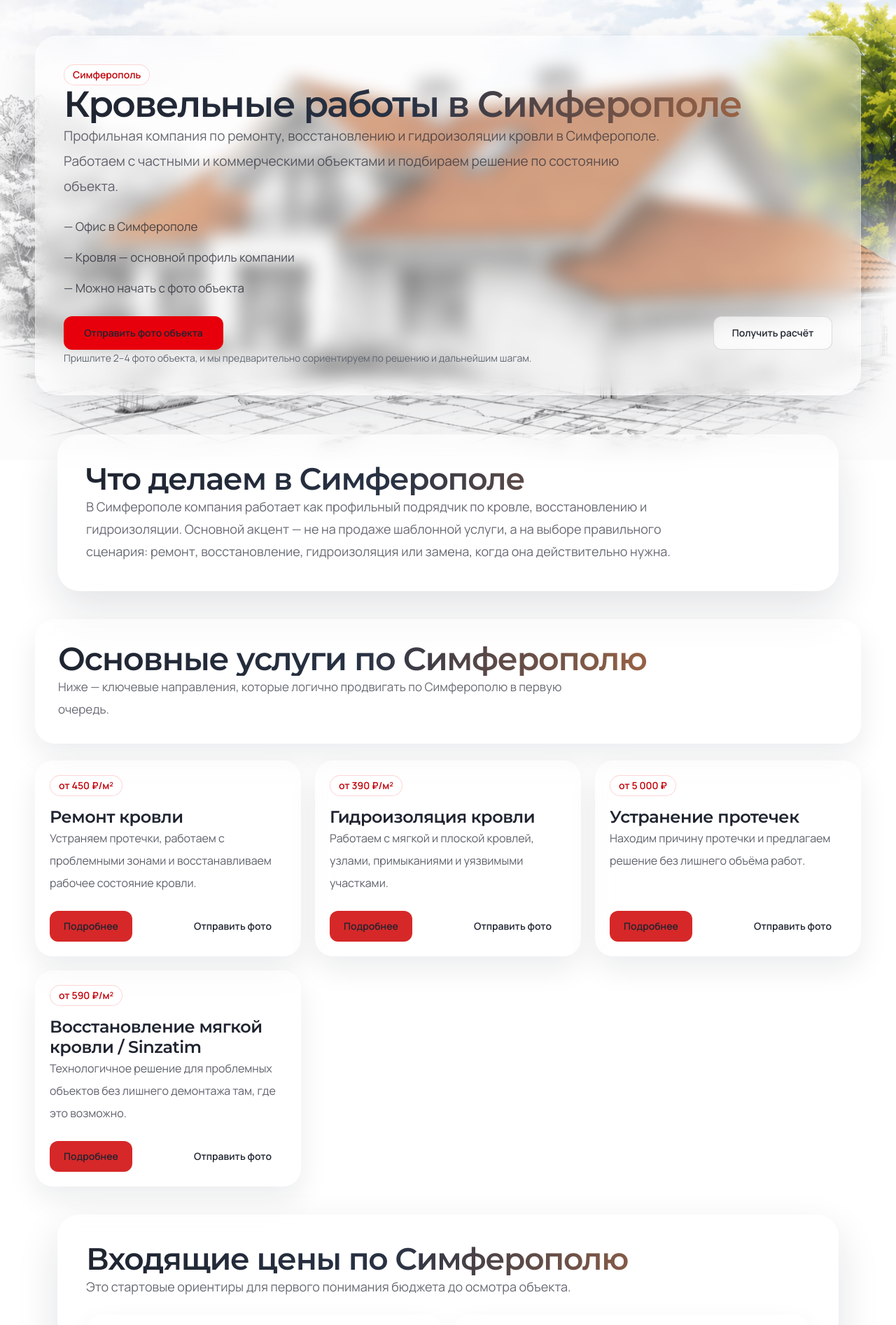
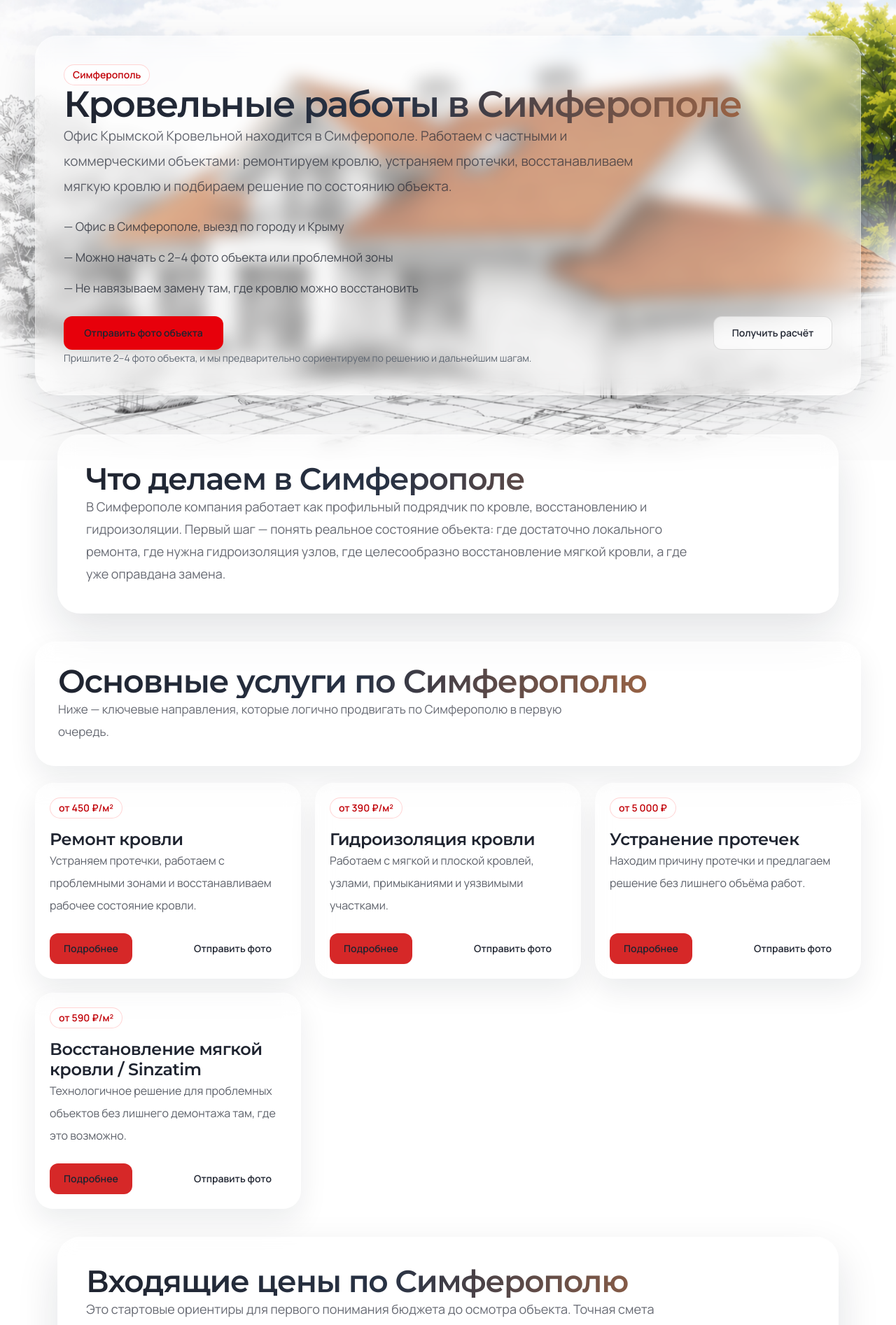
Before and after one commit to free-bad-Man/roof, a Next.js app: page /simferopol in a window 1280 px wide. Shown: the part 142-2036 px from the top of the page at 70% size. Built offline with nearby package versions, Linux system fonts and the light colour scheme.

Commit message:
Strengthen Simferopol page content and CTA

```diff
--- a/src/shared/content/simferopol.ts
+++ b/src/shared/content/simferopol.ts
@@ -4,15 +4,15 @@ export const simferopolPage = {
     'Кровельные работы в Симферополе: ремонт кровли, восстановление, гидроизоляция, устранение протечек и кровля под ключ. Офис в Симферополе.',
   h1: 'Кровельные работы в Симферополе',
   subtitle:
-    'Профильная компания по ремонту, восстановлению и гидроизоляции кровли в Симферополе. Работаем с частными и коммерческими объектами и подбираем решение по состоянию объекта.',
+    'Офис Крымской Кровельной находится в Симферополе. Работаем с частными и коммерческими объектами: ремонтируем кровлю, устраняем протечки, восстанавливаем мягкую кровлю и подбираем решение по состоянию объекта.',
   bullets: [
-    'Офис в Симферополе',
-    'Кровля — основной профиль компании',
-    'Можно начать с фото объекта',
+    'Офис в Симферополе, выезд по городу и Крыму',
+    'Можно начать с 2–4 фото объекта или проблемной зоны',
+    'Не навязываем замену там, где кровлю можно восстановить',
   ] as const,
   introTitle: 'Что делаем в Симферополе',
   introText:
-    'В Симферополе компания работает как профильный подрядчик по кровле, восстановлению и гидроизоляции. Основной акцент — не на продаже шаблонной услуги, а на выборе правильного сценария: ремонт, восстановление, гидроизоляция или замена, когда она действительно нужна.',
+    'В Симферополе компания работает как профильный подрядчик по кровле, восстановлению и гидроизоляции. Первый шаг — понять реальное состояние объекта: где достаточно локального ремонта, где нужна гидроизоляция узлов, где целесообразно восстановление мягкой кровли, а где уже оправдана замена.',
   servicesTitle: 'Основные услуги по Симферополю',
   servicesSubtitle:
     'Ниже — ключевые направления, которые логично продвигать по Симферополю в первую очередь.',
@@ -48,7 +48,7 @@ export const simferopolPage = {
   ] as const,
   pricesTitle: 'Входящие цены по Симферополю',
   pricesIntro:
-    'Это стартовые ориентиры для первого понимания бюджета до осмотра объекта.',
+    'Это стартовые ориентиры для первого понимания бюджета до осмотра объекта. Точная смета зависит от состояния кровли, площади, узлов, доступа и выбранного решения.',
   prices: [
     ['Ремонт кровли', 'от 450 ₽/м²'],
     ['Восстановление кровли', 'от 490 ₽/м²'],
@@ -61,5 +61,5 @@ export const simferopolPage = {
     'Опишите задачу, укажите район или адрес и приложите фото объекта — быстро подскажем следующий шаг.',
   photoCtaTitle: 'Есть объект в Симферополе? Отправьте фото',
   photoCtaText:
-    'Пришлите 2–4 фото объекта, кратко опишите проблему и оставьте контакты. Мы сориентируем по решению и дальнейшим шагам.',
+    'Пришлите 2–4 фото кровли, протечки, балкона, террасы или проблемного узла. Мы сориентируем, с чего начать: локальный ремонт, гидроизоляция, восстановление или осмотр.',
 } as const;
```
